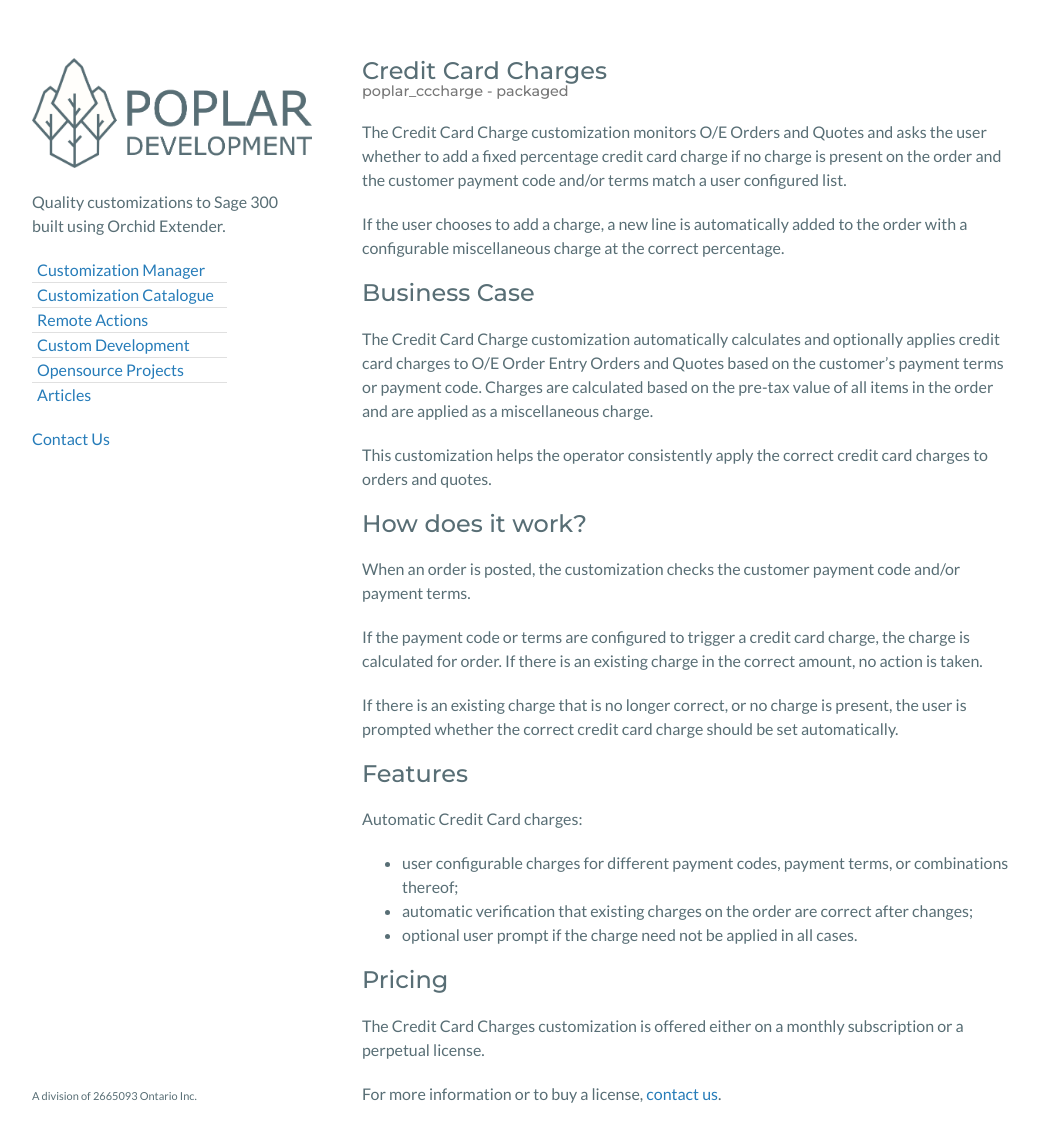
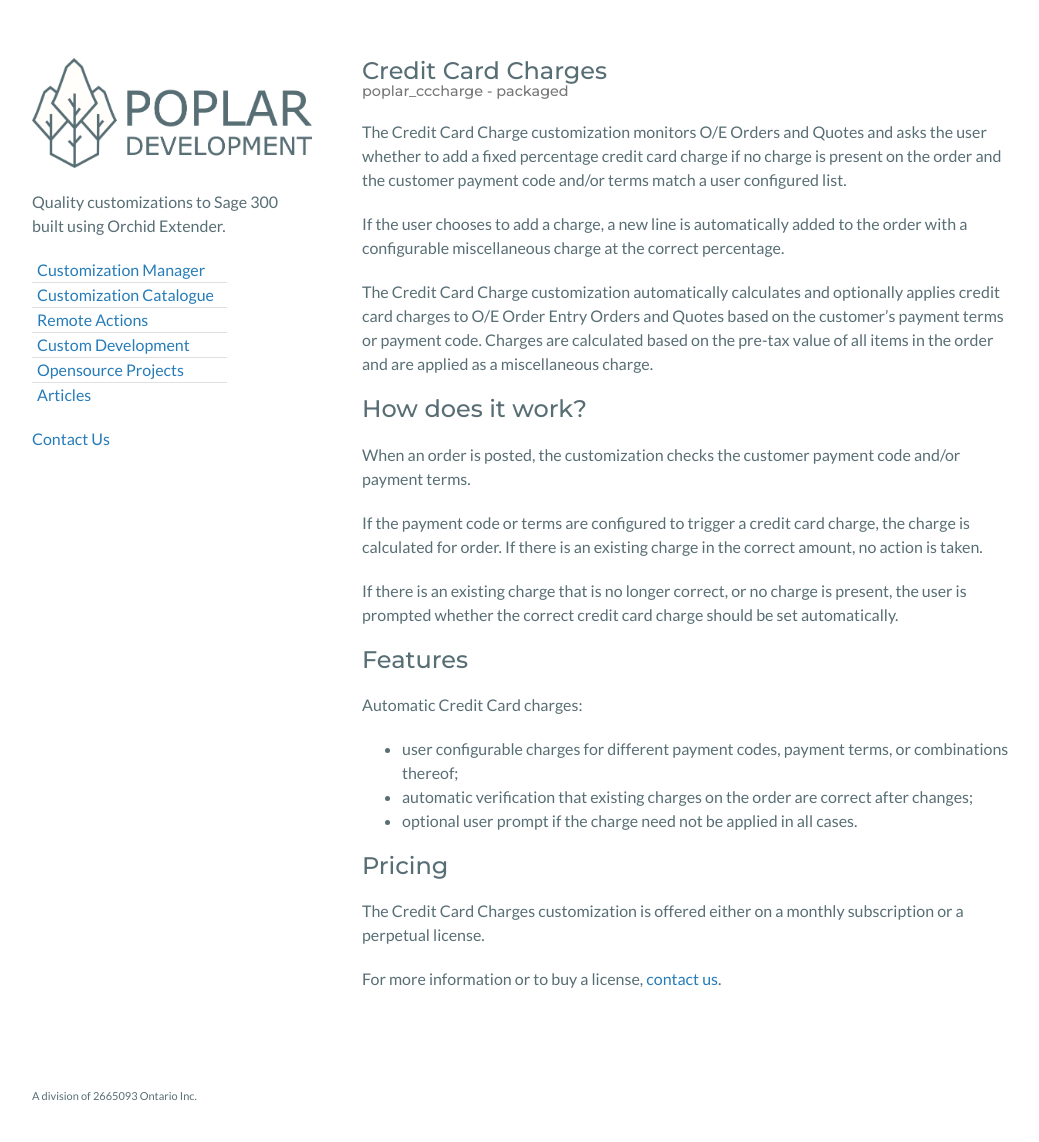
Before and after one commit to poplars-dev/poplars-dev.github.io, a Jekyll site: the page built from _customizations/poplar_cccharge.md, in a window 1280 px wide and 1176 px high. Shown: the top 1142 px of the window, without its empty margins (118-1157 px from the left). Built offline with Jekyll 4.4.1, drawn with Linux system fonts in a browser that asks for light colours; a script that is not in the unit is left out.

Commit message:
minor edits and improvements.

```diff
--- a/_customizations/poplar_cccharge.md
+++ b/_customizations/poplar_cccharge.md
@@ -29,16 +29,11 @@
 order with a configurable miscellaneous charge at the correct percentage.
 <!--more-->
 
-## Business Case
-
 The Credit Card Charge customization automatically calculates and optionally
 applies credit card charges to O/E Order Entry Orders and Quotes based on the
 customer's payment terms or payment code.  Charges are calculated based on the
 pre-tax value of all items in the order and are applied as a miscellaneous
 charge.
-
-This customization helps the operator consistently apply the correct credit
-card charges to orders and quotes.
 
 ## How does it work?
 
```
Also changed, not shown: _customizations/poplar_auditfield.md (+3 -3 lines), _customizations/poplar_autopost.md (+1 -1 lines), _customizations/poplar_complaints.md (+14 -9 lines).
